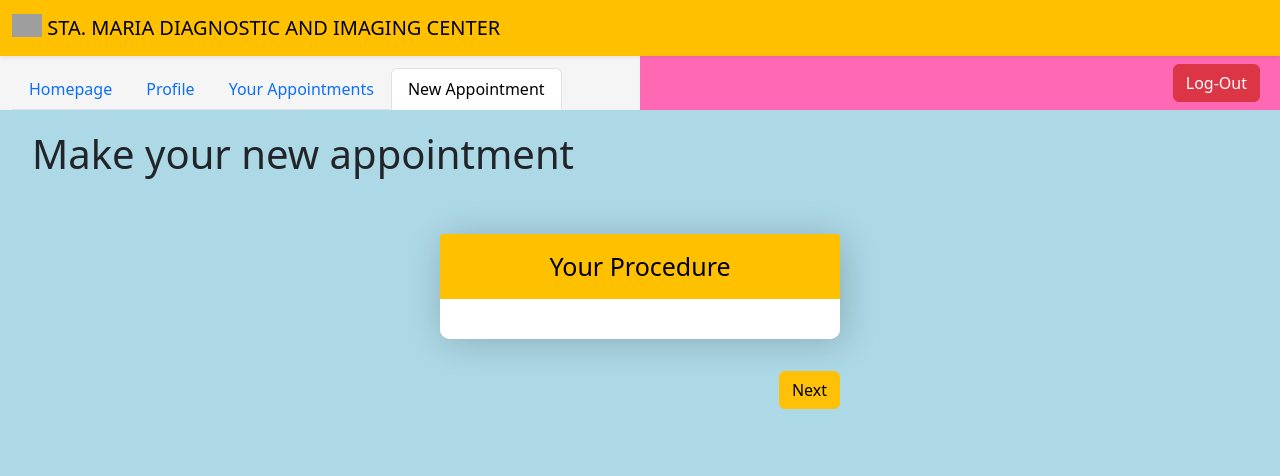
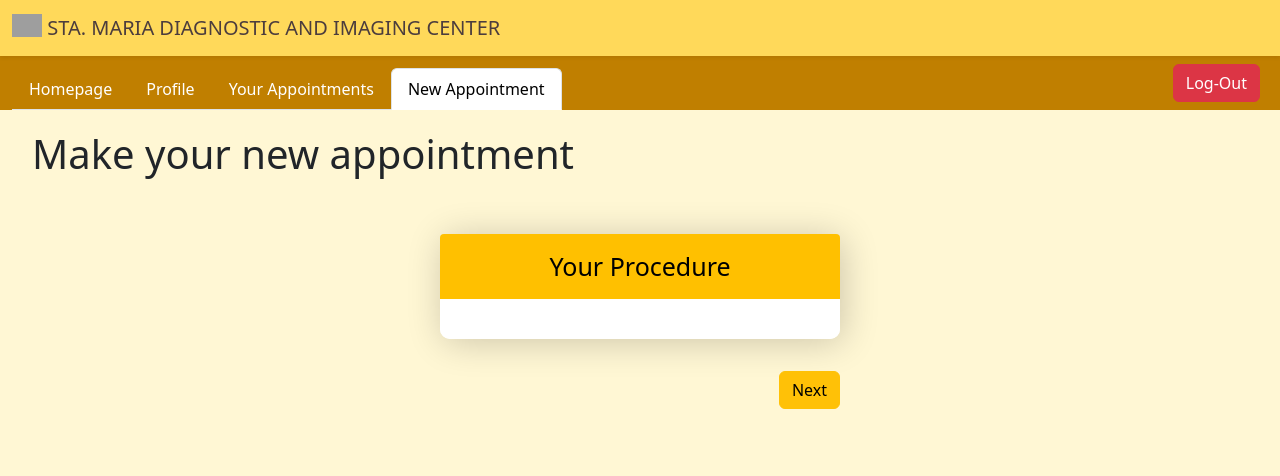
Before and after one commit to jolorambongga/SDAIC-v.3.0.09.01, a PHP site: page /new_appointment.php in a window 1280 px wide. Shown: the top 476 px of the page. Run offline with PHP 8.4, Linux system fonts and the light colour scheme; the visitor is signed in with stand-in values (Sample User, id 1); data that the repository does not hold is empty; grey boxes are pictures that could not be loaded.

Commit message:
Add files via upload

```diff
--- a/admin/header.php
+++ b/admin/header.php
@@ -12,7 +12,7 @@
 
 <body>
 	<!-- nav bar -->
-	<nav class="navbar navbar-expand-lg sticky-md-top shadow-sm" style="background-color: #FFC000;">
+	<nav class="navbar navbar-expand-lg sticky-md-top shadow-sm" style="background-color: #FFD95A;">
 		<div class="container-fluid">
 			<a class="navbar-brand" href="index.php" style="color: black;">
 				<img src="https://www.logolynx.com/images/logolynx/2a/2ad00c896e94f1f42c33c5a71090ad5e.png" alt="Logo"
@@ -26,7 +26,7 @@
 	<!-- header -->
 	<div class="container-fluid">
 		<div class="row">
-			<div class="col-md-6 d-flex align-items-end" style="background-color: whitesmoke;">
+			<div class="col-md-6 d-flex align-items-end" style="background-color: #C07F00;">
 
 				<!-- dash, profile, appointments, doctors, services, users, logs -->
 
@@ -81,7 +81,7 @@
 
 
 			</div>
-			<div class="col-md-6 d-flex justify-content-end" style="background-color: red;">
+			<div class="col-md-6 d-flex justify-content-end" style="background-color: #C07F00;">
 				<!-- IF SET CONDITION FOR BUTTONS -->
 				<button type="button" class="btn btn-primary me-2 mt-2 mb-2">Log-Out</button>
 			</div>
--- a/client/header.php
+++ b/client/header.php
@@ -5,7 +5,7 @@
 	<meta name="viewport" content="width=device-width, initial-scale=1.0">
 	<link rel='stylesheet' href='https://cdn.jsdelivr.net/npm/bootstrap@5.3.3/dist/css/bootstrap.min.css'/>
 	<link rel='stylesheet' href='../includes/css/my_css.css'/>
-	<link rel='stylesheet' href='../includes/css/my_radio.css'/>
+	<!-- <link rel='stylesheet' href='../includes/css/my_radio.css'/> -->
 	<script src="https://ajax.googleapis.com/ajax/libs/jquery/3.7.1/jquery.min.js"></script>
 	<script src="https://cdn.jsdelivr.net/npm/bowser"></script>
 	<script src="../admin/script/log_script.js"></script>
@@ -13,9 +13,9 @@
 
 <body>
 	<!-- nav bar -->
-	<nav class="navbar navbar-expand-lg sticky-md-top shadow-sm" style="background-color: #FFC000;">
+	<nav class="navbar navbar-expand-lg sticky-md-top shadow-sm" style="background-color: #FFD95A;">
 		<div class="container-fluid">
-			<a class="navbar-brand" href="index.php" style="color: black;">
+			<a class="navbar-brand" href="index.php" style="color: #4C3D3D;">
 				<img src="https://www.logolynx.com/images/logolynx/2a/2ad00c896e94f1f42c33c5a71090ad5e.png" alt="Logo"
 				width="30" height="auto" class="d-inline-block align-text-top">
 				STA. MARIA DIAGNOSTIC AND IMAGING CENTER
@@ -27,7 +27,7 @@
 	<!-- header -->
 	<div class="container-fluid">
 		<div class="row">
-			<div class="col-md-6 d-flex align-items-end" style="background-color: whitesmoke;">
+			<div class="col-md-6 d-flex align-items-end" style="background-color: #C07F00;">
 				<ul class="nav nav-tabs my_nav">
 					<li class="nav-item">
 						<a class="nav-link <?php echo $active_index ?>" href="index.php">Homepage</a>
@@ -65,7 +65,7 @@
 
 				?>
 			</div>
-			<div class="col-md-6 d-flex justify-content-end" style="background-color: hotpink;">
+			<div class="col-md-6 d-flex justify-content-end" style="background-color: #C07F00;">
 				<!-- IF SET CONDITION FOR BUTTONS -->
 				<?php
 				if(isset($_SESSION['user_id'])) {
--- a/client/new_appointment.php
+++ b/client/new_appointment.php
@@ -65,11 +65,15 @@ checkAuth();
       </div>
     </div>
     <!-- end multi-step form -->
+    <div id="load_spinner" class="d-flex justify-content-center" style="display: none;">
+
+    </div>
   </div>
 </div>
 
 <script>
   $(document).ready(function () {
+    $('#load_spinner').empty();
     console.log('document ready');
     console.log(<?php echo json_encode('USER ID: ' . $_SESSION['user_id']); ?>);
     // Load procedures on page load
@@ -155,7 +159,7 @@ checkAuth();
         <p><strong>Image:</strong> ${request_image ? request_image.name : 'No image uploaded'}</p>
         <p><strong>Appointment Date:</strong> ${appointment_date}</p>
         <p><strong>Appointment Time:</strong> ${appointment_time}</p>
-      `);
+        `);
     }
 
     // Function to format date as "Day, Month Day, Year"
@@ -210,10 +214,16 @@ checkAuth();
         dataType: 'json',
         contentType: false,
         processData: false,
+        beforeSend: function() {
+          $('#loadSpin').append(`<div class="spinner-border" role="status">
+        <span class="visually-hidden">Loading...</span>
+      </div>`);
+        },
         success: function(response) {
           console.log(response);
           console.log(formData)
           console.log(<?php echo($_SESSION['user_id']); ?>);
+          $('#loadSpin').hide();
           alert('Appointment submitted successfully!');
           // window.location.href="your_appointments.php";
         },
--- a/client/your_appointments.php
+++ b/client/your_appointments.php
@@ -26,7 +26,7 @@ checkAuth();
     <!-- table -->
     <div class="row">
       <div class="col-md-12">
-        <table class="table table-striped text-end">
+        <table class="table table-striped table-success text-end">
           <thead>
             <tr>
               <th scope="col">#</th>
--- a/includes/css/my_css.css
+++ b/includes/css/my_css.css
@@ -1,5 +1,5 @@
 body {
-    background-color: lightblue;
+    background-color: #FFF7D4;
 }
 
 .my-wrapper {
@@ -7,17 +7,17 @@ body {
 }
 
 .nav-link:hover {
-	color: white;
-	background-color: grey;
+	color: #4C3D3D;
+	background-color: #FFD95A;
 }
 
 .nav-link {
-
+    color: #fff;
 }
 
 .nav-link.active {
     color: white;
-    background-color: grey;
+    background-color: pink;
 }
 
 @import url('https://fonts.googleapis.com/css2?family=Poppins:wght@200;300;400;500;600;700&display=swap');
```
